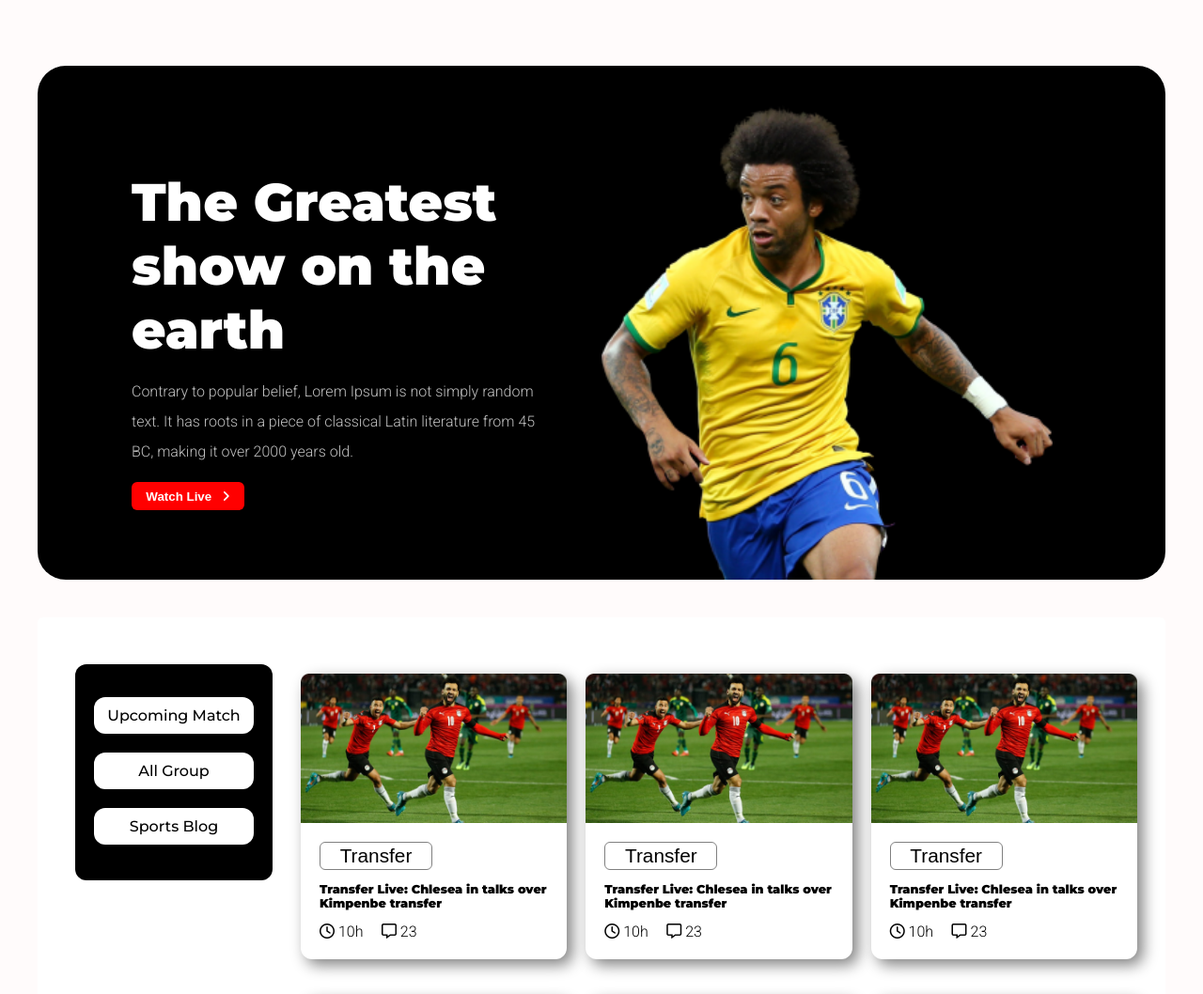
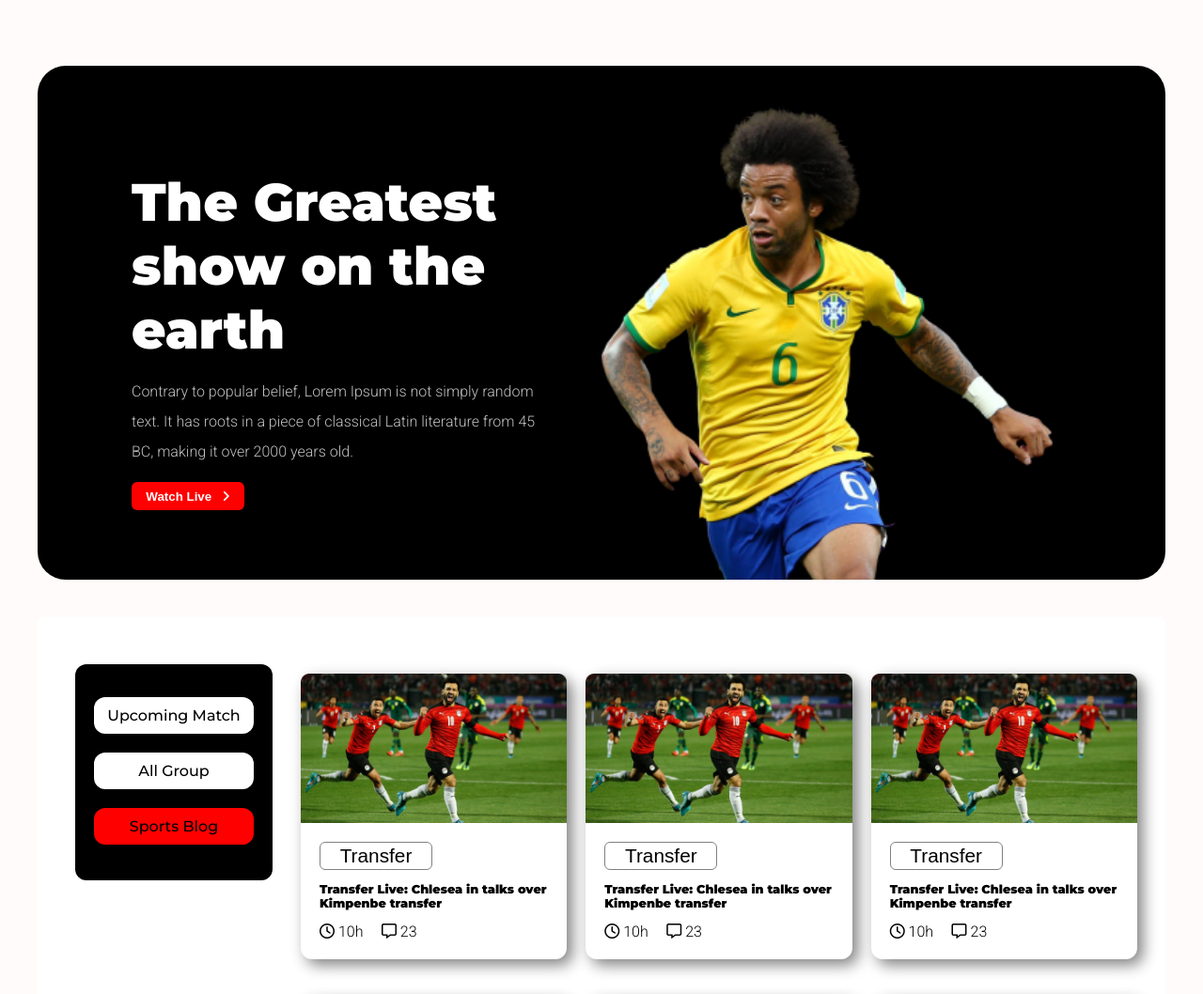
Before and after one commit to sayed132/assginment-2, a plain HTML site: page index.html in a window 1280 px wide. Shown: the top 1058 px of the page at 94% size. Drawn offline with Linux system fonts and the light colour scheme.

Commit message:
added fixed color

```diff
--- a/index.html
+++ b/index.html
@@ -52,7 +52,7 @@
                 <div class="date-line">
                     <li><a href="index2.html">Upcoming Match</a></li>
                     <li><a href="">All Group</a></li>
-                    <li><a href="#match-blog">Sports Blog</a></li>
+                    <li style="background-color: red;"><a href="#match-blog">Sports Blog</a></li>
                 </div>
                 <div id="match-blog" class="match-blog">
                     <div class="card">
```
Also changed, not shown: index2.html (+1 -1 lines).
